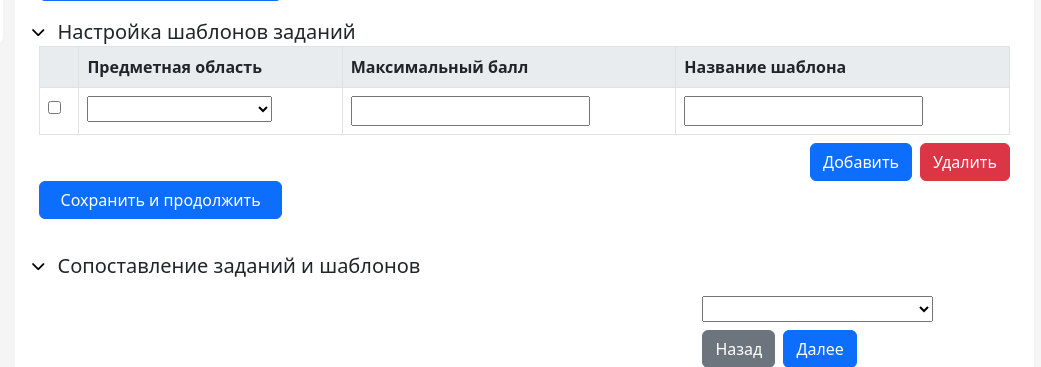
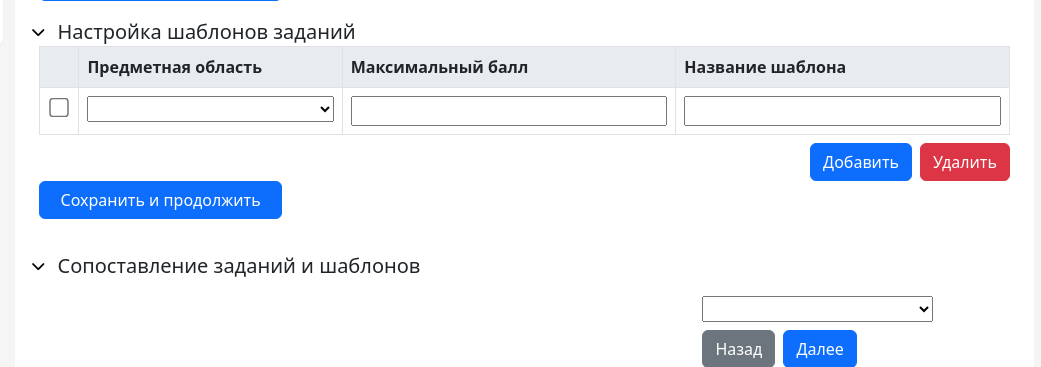
Before and after one commit to ScarlettD1/RIPC, a Django app: page /create_event in a window 1280 px wide. Shown: the part 770-1137 px from the top of the page, without its empty margins (222-1263 px from the left). Run offline with Django 4.2, Linux system fonts and the light colour scheme; the visitor is signed in with stand-in values (Sample User, id 1); some libraries are stand-ins or nearby versions.

Commit message:
Изменил стиль таблицы

```diff
--- a/ripc/static/css/styles.css
+++ b/ripc/static/css/styles.css
@@ -122,3 +122,7 @@ body.login_page {
 .table {
   margin: 0;
 }
+
+.checkbox {
+  transform: scale(1.5);
+}
--- a/ripc/templates/main_pages/create_event.html
+++ b/ripc/templates/main_pages/create_event.html
@@ -80,14 +80,14 @@
                         </thead>
                         <tbody>
                             <tr>
-                                <td><input type="checkbox"></td>
+                                <td><input class="checkbox w-100" type="checkbox"></td>
                                 <td>
-                                    <select id="inputEventSubject" required>
+                                    <select class="w-100" id="inputEventSubject" required>
                                         <option disabled>Предметная область</option>
                                     </select>
                                 </td>
-                                <td><input id="inputEventMaxScore" type="number" min="0" required></td>
-                                <td><input id="inputEventTemplateName" type="text" required></td>
+                                <td><input class="w-100" id="inputEventMaxScore" type="number" min="0" required></td>
+                                <td><input class="w-100" id="inputEventTemplateName" type="text" required></td>
                             </tr>
                         </tbody>
                     </table>
```
